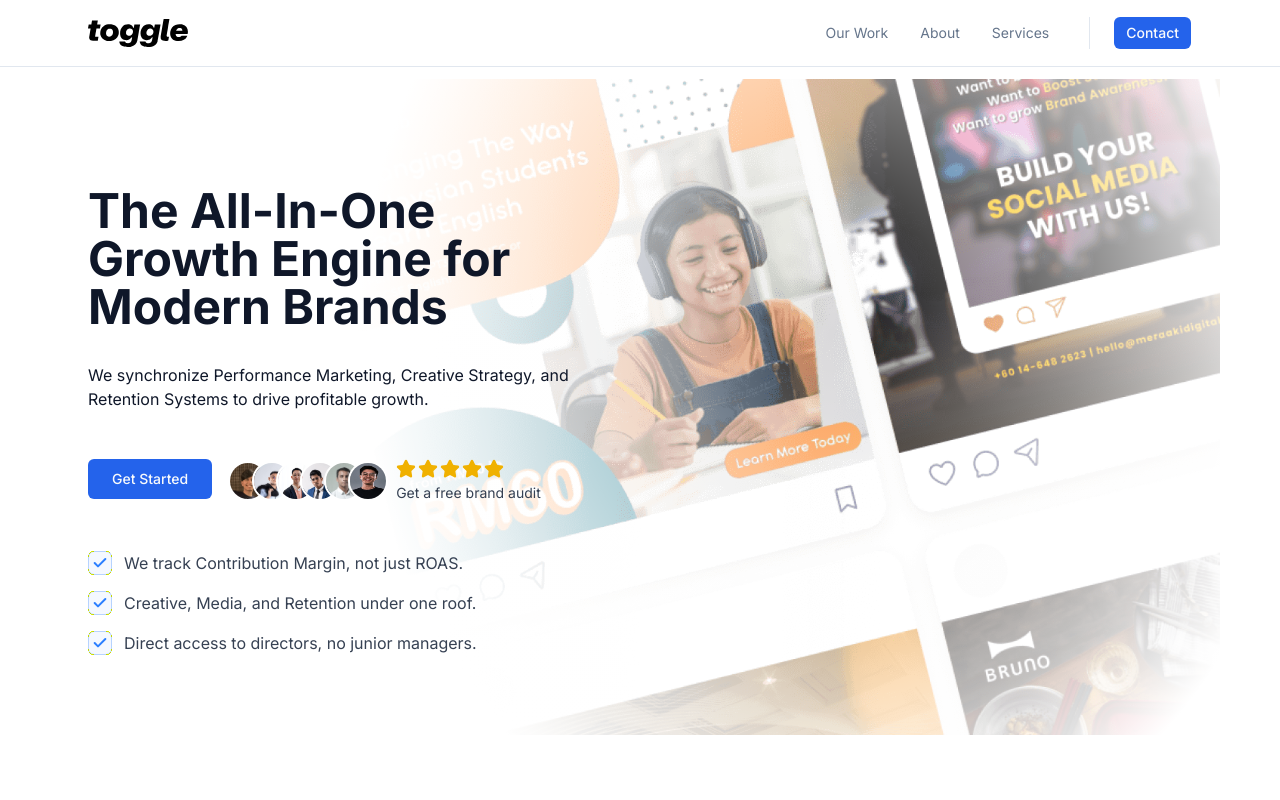
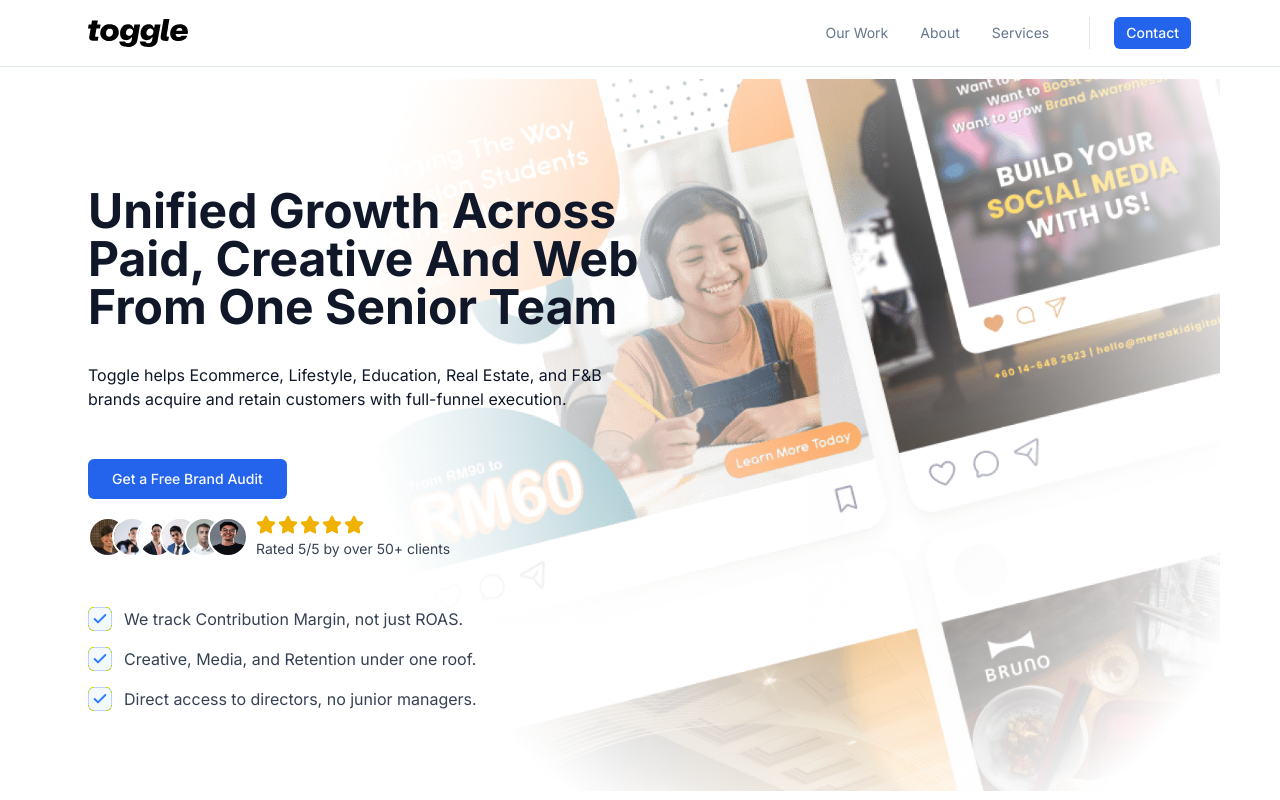
Before and after one commit to aizadrzo/next-toggle, a Next.js app: page / in a window 1280 px wide. Shown: the top 800 px of the page. Built offline with nearby package versions, Linux system fonts and the light colour scheme; no server answers.

Commit message:
chore: update copywriting

```diff
--- a/src/components/hero-section.tsx
+++ b/src/components/hero-section.tsx
@@ -1,6 +1,6 @@
 "use client";
 import { Button } from "@/components/ui/button";
-import { Check, Star } from "lucide-react";
+import { Check,Star } from "lucide-react";
 import Image from "next/image";
 import Link from "next/link";
 import { AvatarCircles } from "./ui/avatar-circles";
@@ -13,16 +13,15 @@ export default function HeroSection() {
           <div className="relative mx-auto max-w-6xl px-6 py-28 lg:py-20">
             <div className="lg:flex lg:items-center lg:gap-12">
               <div className="relative z-10 mx-auto max-w-xl text-center lg:ml-0 lg:w-1/2 lg:text-left">
-                <h1 className="mt-10 text-balance text-4xl font-bold md:text-5xl xl:text-5xl">
-                  The All-In-One Growth Engine for Modern Brands
+                <h1 className="mt-10 text-balance text-4xl font-bold md:text-5xl xl:text-5xl capitalize">
+                  Unified growth across paid, creative and web from one senior team
                 </h1>
                 <p className="mt-8">
-                  We synchronize Performance Marketing, Creative Strategy, and
-                  Retention Systems to drive profitable growth.
+                  Toggle helps Ecommerce, Lifestyle, Education, Real Estate, and F&B brands acquire and retain customers with full-funnel execution.
                 </p>
 
                 <div>
-                  <div className="mx-auto my-10 lg:my-12 lg:ml-0 lg:mr-auto flex flex-col md:flex-row gap-4 items-center`">
+                  <div className="mx-auto my-10 lg:my-12 lg:ml-0 lg:mr-auto flex flex-col gap-4  sm:items-center sm:items-start">
                     <Button asChild size="lg">
                       <Link
                         href="#contact"
@@ -34,7 +33,7 @@ export default function HeroSection() {
                           }
                         }}
                       >
-                        <span>Get Started</span>
+                        <span>Get a Free Brand Audit</span>
                       </Link>
                     </Button>
                     <div className="flex items-center gap-2 justify-center">
@@ -68,13 +67,13 @@ export default function HeroSection() {
                           <Star className="w-5 h-5 fill-current" />
                           <Star className="w-5 h-5 fill-current" />
                         </div>
-                        <p className="text-gray-700 dark:text-gray-300 text-sm">
-                          Get a free brand audit
+                        <p className="text-gray-700 dark:text-gray-300 text-sm text-left">
+                          Rated 5/5 by over 50+ clients
                         </p>
                       </div>
                     </div>
                   </div>
-                  <div className="space-y-4">
+                                    <div className="space-y-4">
                     <div className="flex items-center gap-3">
                       <div className="flex-shrink-0 w-6 h-6 rounded-md border border-blue-500/30 flex items-center justify-center bg-blue-500/5 text-blue-500">
                         <Check className="w-4 h-4 font-bold" strokeWidth={3} />
```
